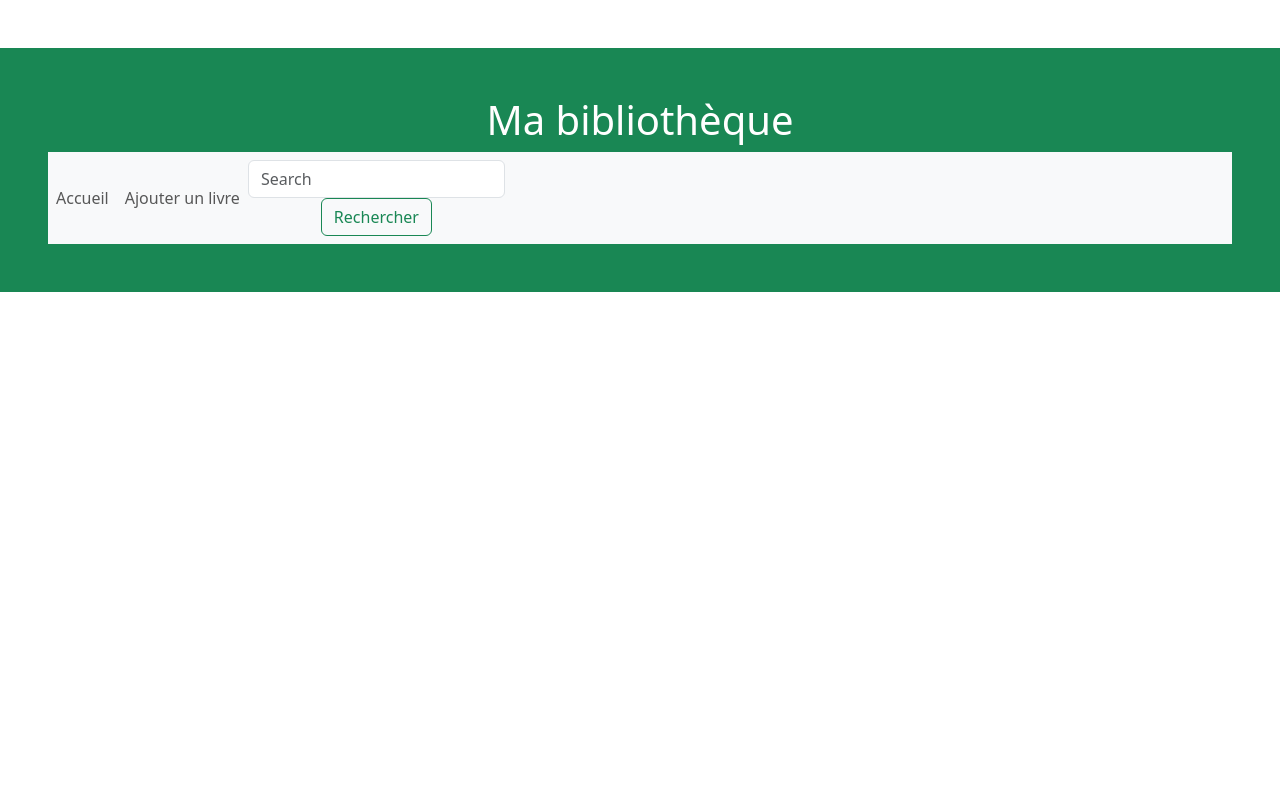
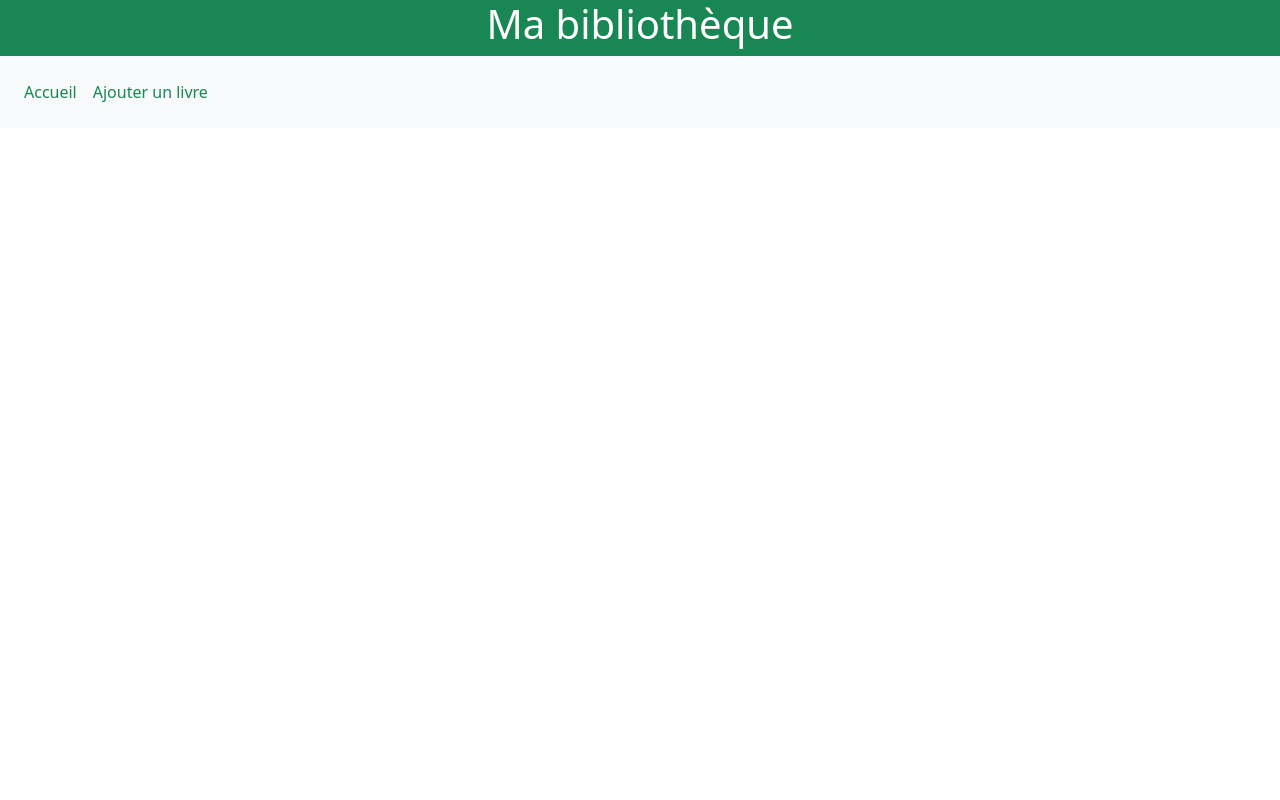
Before and after one commit to BrunoMaucourt/Projet_architecture_Linux, a PHP site: page /header.php in a window 1280 px wide. Run offline with PHP 8.4, Linux system fonts and the light colour scheme; data that the repository does not hold is empty.

Commit message:
Comments and front-end update

```diff
--- a/Element/book_list.php
+++ b/Element/book_list.php
@@ -1,5 +1,5 @@
-<div class="table-responsive">
-    <table class="table table-striped">
+<div class="table-responsive mt-3 mb-3">
+    <table class="table table-striped text-center">
     <thead>
         <tr>
         <th scope="col">Titre</th>
--- a/Element/header.php
+++ b/Element/header.php
@@ -1,33 +1,33 @@
 <!DOCTYPE html>
-<html lang="fr">
+<html class="h-100 w-100" lang="fr">
 <head>
 <link href="https://cdn.jsdelivr.net/npm/bootstrap@5.3.0-alpha1/dist/css/bootstrap.min.css" rel="stylesheet" integrity="sha384-GLhlTQ8iRABdZLl6O3oVMWSktQOp6b7In1Zl3/Jr59b6EGGoI1aFkw7cmDA6j6gD" crossorigin="anonymous">
 <meta name="viewport" content="width=device-width, initial-scale=1">
 <link rel="icon" type="image/x-icon" href="../Picture/favicon.svg">
 <title><?php echo($title); ?></title>
 </head>
-<body>
-<header class="container-fluid p-5 my-5 bg-success text-white text-center">
+<body class="d-flex flex-column h-100">
+    <header class="container-fluid d-flex flex-column flex-justify-start m-0 p-0">
+        <div class="w-100 bg-success text-white text-center">
             <h1>Ma bibliothèque</h1>
-    <nav class="navbar navbar-expand-lg navbar-light bg-light">
+        </div>
+        <div class="w-100 m-0 p-0">
+            <nav class="navbar navbar-expand-lg navbar-light bg-light p-3">
                 <button class="navbar-toggler" type="button" data-toggle="collapse" data-target="#navbarSupportedContent" aria-controls="navbarSupportedContent" aria-expanded="false" aria-label="Toggle navigation">
                     <span class="navbar-toggler-icon"></span>
                 </button>
 
                 <div class="collapse navbar-collapse" id="navbarSupportedContent">
-            <ul class="navbar-nav mr-auto">
+                    <ul class="navbar-nav">
                         <li class="nav-item">
-                    <a class="nav-link" href="./index.php">Accueil</a>
+                            <a class="nav-link ml-5 text-success" href="./index.php">Accueil</a>
                         </li>
                         <li class="nav-item">
-                    <a class="nav-link" href="./add_book_form.php">Ajouter un livre</a>
+                            <a class="nav-link ml-5 text-success" href="./add_book_form.php">Ajouter un livre</a>
                         </li>
                     </ul>
-            <form class="form-inline my-2 my-lg-0">
-                <input class="form-control mr-sm-2" type="search" placeholder="Search" aria-label="Search">
-                <button class="btn btn-outline-success my-2 my-sm-0" type="submit">Rechercher</button>
-            </form>
                 </div>
             </nav>
+        </div>
     </header>
     <main class="container-fluid">
--- a/View/add_book_form.php
+++ b/View/add_book_form.php
@@ -3,7 +3,7 @@
     require_once "../Element/header.php";
 ?>
 <h1>Ajouter un livre</h1>
-<div class="container">
+<div class="container mb-3">
     <form action="../Controller/add_book_back.php" method="post" class="form-row">
         <div class="form-group row mt-3">
             <label for="book_name">Nom du livre</label>
--- a/View/delete_book.php
+++ b/View/delete_book.php
@@ -6,7 +6,7 @@
     require_once('../Model/find_book_by_id.php');
 ?>
 <h1>Supprimer un livre</h1>
-<div class="container p-5">
+<div class="container p-5 mb-3">
     <div class="boder bg-secondary p-5 text-white d-flex flex-column justify-content-center">
         <p> Êtes vous sûr de vouloir supprimer le livre suivant :
             <?PHP
--- a/View/edit_book_form.php
+++ b/View/edit_book_form.php
@@ -10,7 +10,7 @@
     require_once('../Model/find_book_by_id.php');
 ?>
 <h1>Modifier les informations d'un livre</h1>
-<div class="container">
+<div class="container mb-3">
     <form action="../Controller/edit_book_back.php" method="post" class="form-row">
         <div class="form-group row mt-3">
             <label for="book_name">Nom du livre</label>
```
Also changed, not shown: Controller/add_book_back.php (+6 -5 lines), Controller/delete_book.php (+8 -0 lines), Controller/edit_book_back.php (+6 -6 lines), Element/footer.php (+5 -5 lines), README.md. Lines whose indentation alone changed are shown as unchanged.
